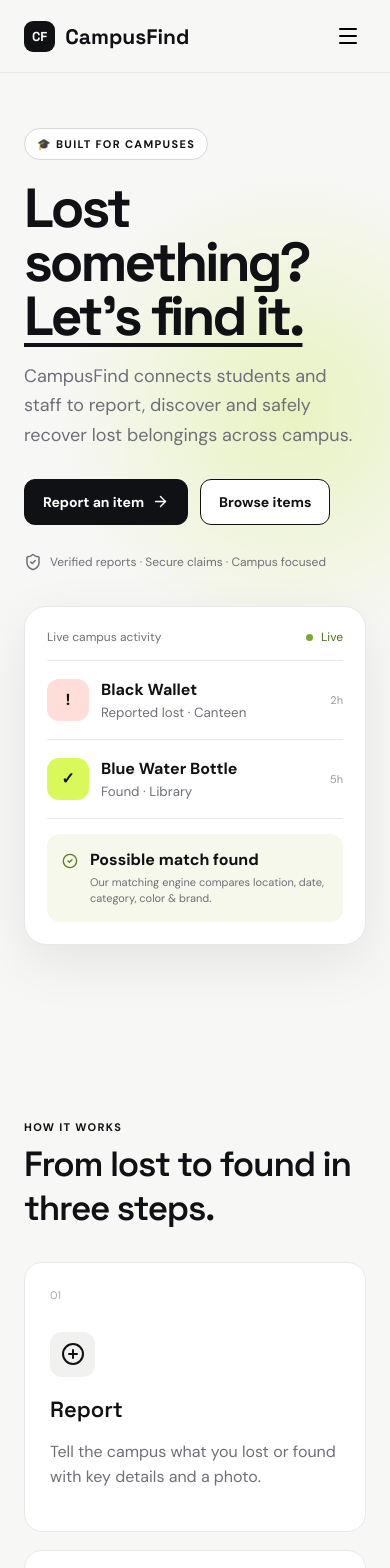
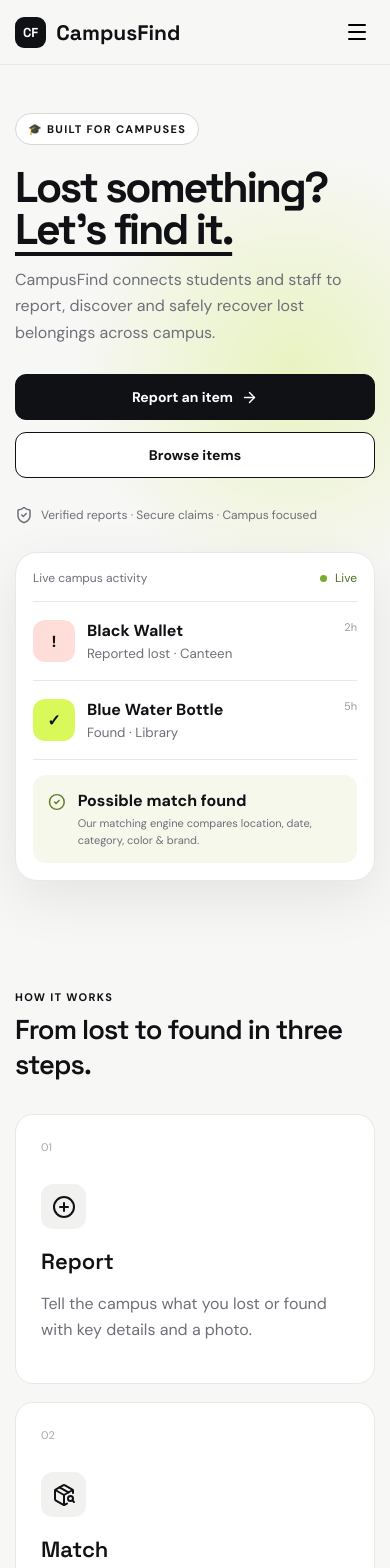
Before and after one commit to Vijay-hub-51/CampusFind, a React (Vite) app in the folder client/: page / in a window 390 px wide. Shown: the top 1568 px of the page. Built offline with nearby package versions, Linux system fonts and the light colour scheme.

Commit message:
Enhance Browse component with error handling and improve CSS for responsive design

```diff
--- a/client/src/styles.css
+++ b/client/src/styles.css
@@ -211,3 +211,78 @@
   }
 
 }
+
+/* Keep database supplied text and admin records within the viewport. */
+html, body, #root { min-width: 320px; }
+body { overflow-x: hidden; }
+.wrap, .heroGrid, .detailsGrid, .itemCard, .matchCard, .reportCard,
+.authCard, .adminTable, .row, .reportInfo, .detailsContent { min-width: 0; }
+.itemBody h3, .itemBody p, .reportInfo b, .reportInfo small,
+.detailsInfo strong, .detailsDescription, .matchCard p,
+.matchEmpty p, .row p { overflow-wrap: anywhere; }
+.grid3 { grid-template-columns: repeat(auto-fit, minmax(min(100%, 270px), 1fr)); }
+.itemFoot { flex-wrap: wrap; justify-content: flex-start; }
+.itemFoot span { min-width: 0; overflow-wrap: anywhere; }
+.row { gap: 16px; }
+.reportInfo { flex: 1 1 220px; }
+.adminActions { flex-wrap: wrap; justify-content: flex-end; }
+.stats { grid-template-columns: repeat(auto-fit, minmax(145px, 1fr)); }
+.detailsInfo { grid-template-columns: repeat(auto-fit, minmax(min(100%, 180px), 1fr)); }
+
+@media (max-width: 800px) {
+  .wrap { padding-left: 18px; padding-right: 18px; }
+  .nav { height: 64px; }
+  nav.show { top: 64px; z-index: 11; gap: 16px; }
+  nav.show a, nav.show .ghost { padding: 8px 0; text-align: left; }
+  .hero { padding: 48px 0 55px; }
+  .heroGrid { gap: 28px; }
+  .hero h1 { font-size: clamp(42px, 11vw, 60px); }
+  .hero p { font-size: 16px; }
+  .section, .darkSection { padding-top: 54px; padding-bottom: 58px; }
+  .sectionHead { align-items: flex-start; gap: 14px; flex-wrap: wrap; }
+  .sectionHead h2 { font-size: clamp(26px, 7vw, 35px); }
+  .page { padding-top: 38px; padding-bottom: 60px; }
+  .page h1 { font-size: clamp(38px, 10vw, 55px); overflow-wrap: anywhere; }
+  .pageHead { margin-bottom: 26px; }
+  .filters { gap: 10px; }
+  .search { min-height: 48px; }
+  .tabs { width: 100%; }
+  .tabs button { flex: 1; min-height: 40px; }
+  .stats { grid-template-columns: repeat(2, minmax(0, 1fr)); }
+  .stat { padding: 15px; }
+  .stat strong { font-size: 27px; }
+  .tableHead { gap: 12px; }
+  .row { align-items: flex-start; flex-direction: column; }
+  .adminActions { justify-content: flex-start; }
+  .row > div[style] { margin: 0 !important; width: 100%; }
+  .detailsGrid { gap: 24px; }
+  .largeItemImage { min-height: clamp(210px, 60vw, 280px); }
+  .detailsContent h1 { font-size: clamp(34px, 9vw, 42px); overflow-wrap: anywhere; }
+  .detailsDescription { font-size: 16px; }
+  .matchSection { margin-top: 52px; }
+  .matchEmpty { margin-top: 30px; padding: 17px; }
+  .authPage { padding: 24px 16px; }
+  .authCard, .reportCard { padding: 24px 18px; }
+  .empty { padding: 54px 16px; }
+}
+
+@media (max-width: 480px) {
+  .wrap { padding-left: 15px; padding-right: 15px; }
+  .actions { flex-direction: column; align-items: stretch; }
+  .actions .btn, .pageHead > .btn { width: 100%; }
+  .trust { align-items: flex-start; line-height: 1.5; }
+  .heroCard { padding: 17px; }
+  .activity { align-items: flex-start; }
+  .activity small { overflow-wrap: anywhere; }
+  .steps, .grid3 { grid-template-columns: minmax(0, 1fr); }
+  .itemFoot { flex-direction: column; align-items: flex-start; }
+  .two, .three { grid-template-columns: minmax(0, 1fr); gap: 0; }
+  .detailsInfo { grid-template-columns: minmax(0, 1fr); }
+  .detailsInfo strong { word-break: break-word; }
+  .seg { grid-template-columns: 1fr; }
+  .seg button { min-height: 44px; }
+  .tableHead { padding: 15px; }
+  .row { padding: 15px; }
+  .adminActions { gap: 8px; }
+  footer .wrap { padding-top: 0; padding-bottom: 0; }
+}
```
Also changed, not shown: client/src/main.jsx (+1 -1 lines).
